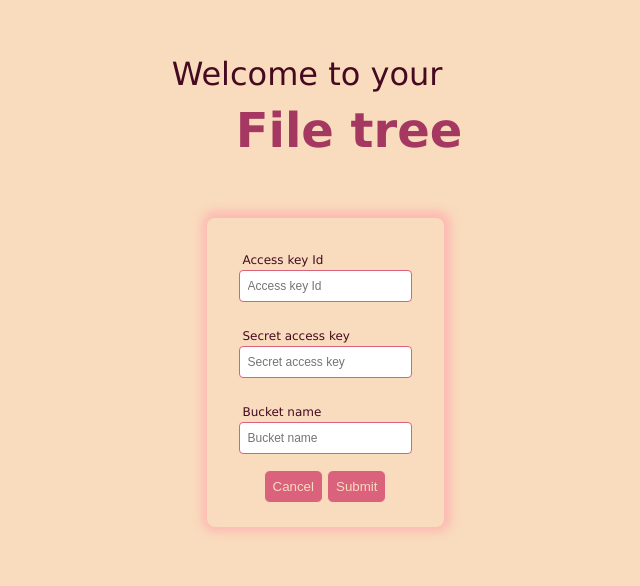
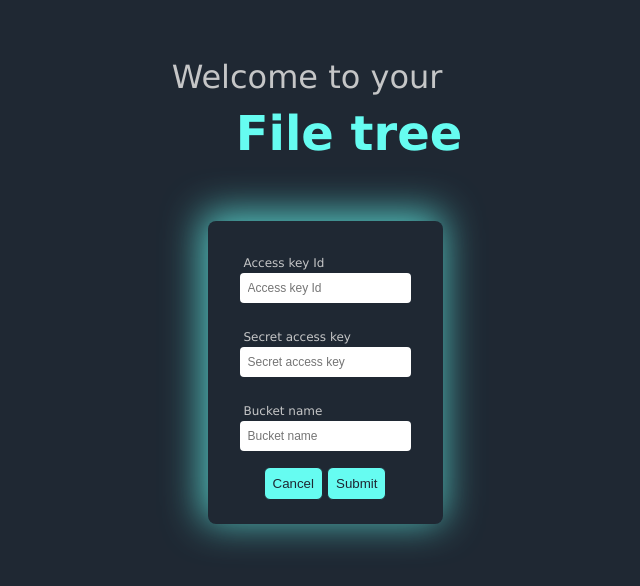
Before and after one commit to MarinaHrstva/File-tree, a React (Create React App) app: page / in a window 1280 px wide. Shown: the part 124-710 px from the top of the page, without its empty margins (315-955 px from the left). Built offline with nearby package versions, Linux system fonts and the light colour scheme.

Commit message:
Add styles to the main view

```diff
--- /dev/null
+++ b/src/components/ActiveFolder/ActiveFolder.css
@@ -0,0 +1,4 @@
+.active-folder__container {
+  flex: 1;
+  overflow-y: scroll;
+}
--- a/src/components/ActiveFolder.tsx
+++ b/src/components/ActiveFolder/ActiveFolder.tsx
@@ -1,13 +1,14 @@
 import React, { useEffect } from "react";
-import FileUpload from "./FileUpload";
-import FilePreview from "./FilePreview";
+import FileUpload from "../FileUpload";
+import FilePreview from "../FilePreview";
 import { useSelector } from "react-redux";
-import { AppDispatch, RootState } from "../reducer/store";
+import { AppDispatch, RootState } from "../../reducer/store";
 import { useDispatch } from "react-redux";
-import { getActiveFolderContent } from "../reducer/fileTreeSlice";
-import Folder from "./Folder";
-import File from "./File";
-import AddFolderComponent from "./AddFolderComponent";
+import { getActiveFolderContent } from "../../reducer/fileTreeSlice";
+import Folder from "../Folder";
+import File from "../File";
+import AddFolderComponent from "../AddFolderComponent";
+import "./ActiveFolder.css";
 
 function ActiveFolder(): JSX.Element {
   const dispatch = useDispatch<AppDispatch>();
@@ -27,7 +28,7 @@ function ActiveFolder(): JSX.Element {
   }, [dispatch, currentPrefix]);
 
   return (
-    <div>
+    <div className="active-folder__container">
       {activeFolderContent &&
         activeFolderContent.map((f) => {
           if (f.type === "folder") {
--- /dev/null
+++ b/src/components/FolderTree/FolderTree.css
@@ -0,0 +1,5 @@
+.folder-tree__container {
+  flex: 1;
+  overflow-y: scroll;
+  height: 100%;
+}
--- a/src/components/FolderTree.tsx
+++ b/src/components/FolderTree/FolderTree.tsx
@@ -1,9 +1,10 @@
 import React, { useCallback } from "react";
 import { useSelector } from "react-redux";
-import { AppDispatch, RootState } from "../reducer/store";
-import { FileTreeType, setCurrentPrefix } from "../reducer/fileTreeSlice";
+import { AppDispatch, RootState } from "../../reducer/store";
+import { FileTreeType, setCurrentPrefix } from "../../reducer/fileTreeSlice";
 import { useDispatch } from "react-redux";
-import Folder from "./Folder";
+import Folder from "../Folder";
+import "./FolderTree.css";
 
 function FolderTree() {
   const folders = useSelector((state: RootState) => state.fileTree.fileTree);
@@ -17,8 +18,7 @@ function FolderTree() {
   );
 
   return (
-    <div className="folder-tree_container">
-      <div className="main-folder">Main Folder</div>
+    <div className="folder-tree__container">
       {folders.map((folder) => (
         <Folder
           key={folder.name}
--- a/src/components/LoginForm/LoginForm.css
+++ b/src/components/LoginForm/LoginForm.css
@@ -6,9 +6,9 @@
   margin-top: 2rem;
 
   border-radius: 8px;
-  box-shadow: 1px -1px 8px 6px rgba(255, 165, 171, 0.59);
-  -webkit-box-shadow: 1px -1px 8px 6px rgba(255, 165, 171, 0.59);
-  -moz-box-shadow: 1px -1px 8px 6px rgba(255, 165, 171, 0.59);
+  box-shadow: -3px -5px 38px 3px rgba(102, 252, 241, 0.75);
+  -webkit-box-shadow: -3px -5px 38px 3px rgba(102, 252, 241, 0.75);
+  -moz-box-shadow: -3px -5px 38px 3px rgba(102, 252, 241, 0.75);
 }
 
 .input-container {
--- a/src/components/Pages/LoginPage.css
+++ b/src/components/Pages/LoginPage.css
@@ -15,6 +15,6 @@ h1 {
   font-size: var(--font-size-XXL);
   padding: 1rem;
   margin-left: 3rem;
-  color: var(--color-accent-400);
+  color: var(--color-accent-light);
   font-weight: bold;
 }
--- a/src/components/Pages/MainPage.css
+++ b/src/components/Pages/MainPage.css
@@ -1,9 +1,19 @@
-.view-container {
-  margin: 3rem;
-  padding: 3rem;
+.main-page-wrapper {
+  border: 1px solid var(--color-accent-dark);
+  border-radius: 8px;
+  padding: 2rem;
 }
 
-.main-page-wrapper {
-  border: 1px solid gray;
-  border-radius: 8px;
+.main-page-wrapper header {
+  display: flex;
+  justify-content: space-between;
+  align-items: center;
+  border-bottom: 1px solid var(--color-accent-dark);
 }
+
+.file-tree-view-wrapper {
+  padding-top: 1rem;
+  height: 90%;
+  display: flex;
+  gap: 2rem;
+}
--- a/src/components/Pages/MainPage.tsx
+++ b/src/components/Pages/MainPage.tsx
@@ -1,5 +1,5 @@
 import React, { useCallback, useEffect } from "react";
-import ActiveFolder from "../ActiveFolder";
+import ActiveFolder from "../ActiveFolder/ActiveFolder";
 import { useDispatch } from "react-redux";
 
 import { resetCredentials } from "../../reducer/credentialsSlice";
@@ -8,7 +8,7 @@ import {
   getFileTree,
 } from "../../reducer/fileTreeSlice";
 import { AppDispatch } from "../../reducer/store";
-import FolderTree from "../FolderTree";
+import FolderTree from "../FolderTree/FolderTree";
 import "./MainPage.css";
 
 function MainPage() {
@@ -28,11 +28,9 @@ function MainPage() {
         <h1>File tree</h1>
         <button onClick={onLogoutHandler}>Log out</button>
       </header>
-      <div className="view-wrapper">
+      <div className="file-tree-view-wrapper">
         <FolderTree />
-        <div>
-          <ActiveFolder />
-        </div>
+        <ActiveFolder />
       </div>
     </div>
   );
--- a/src/index.css
+++ b/src/index.css
@@ -2,21 +2,44 @@
 @import url("/src/styles/variables.css");
 
 body {
-  background-color: var(--color-primary);
+  background-color: var(--color-primary-dark);
   font-family: Verdana, Geneva, Tahoma, sans-serif;
-  color: var(--color-accent-500);
+  color: var(--color-primary-light);
+  height: 90vh;
 }
 
 button {
-  background-color: var(--color-accent-300);
-  color: var(--color-primary);
-  border: 1px solid var(--color-primary);
+  background-color: var(--color-accent-light);
+  color: var(--color-primary-dark);
+  border: 1px solid var(--color-primary-dark);
   border-radius: 6px;
   padding: 0.5rem;
 }
 
 button:hover {
-  background-color: var(--color-accent-200);
-  color: var(--color-accent-400);
+  background-color: var(--color-primary-dark);
+  color: var(--color-accent-light);
+  border: 1px solid var(--color-accent-light);
+
   cursor: pointer;
 }
+
+.view-container {
+  margin: 3rem;
+  height: 90vh;
+}
+
+::-webkit-scrollbar {
+  height: 0.5rem;
+  width: 0.5rem;
+}
+
+::-webkit-scrollbar-thumb {
+  border-radius: 0.25rem;
+  background: var(--color-accent-dark);
+}
+
+::-webkit-scrollbar-track {
+  background: var(--color-accent-dark);
+  border-radius: 0.25rem;
+}
--- a/src/styles/variables.css
+++ b/src/styles/variables.css
@@ -1,10 +1,8 @@
 :root {
-  --color-primary: #f9dbbd;
-  --color-accent-200: #ffa5ab;
-  --color-accent-300: #da627d;
-  --color-accent-400: #a53860;
-  --color-accent-500: #450920;
-  --color-white: #fff;
+  --color-primary-dark: #1f2833;
+  --color-primary-light: #c5c6c7;
+  --color-accent-dark: #45a29e;
+  --color-accent-light: #66fcf1;
 
   --font-size-XS: 8px;
   --font-size-S: 12px;
```
